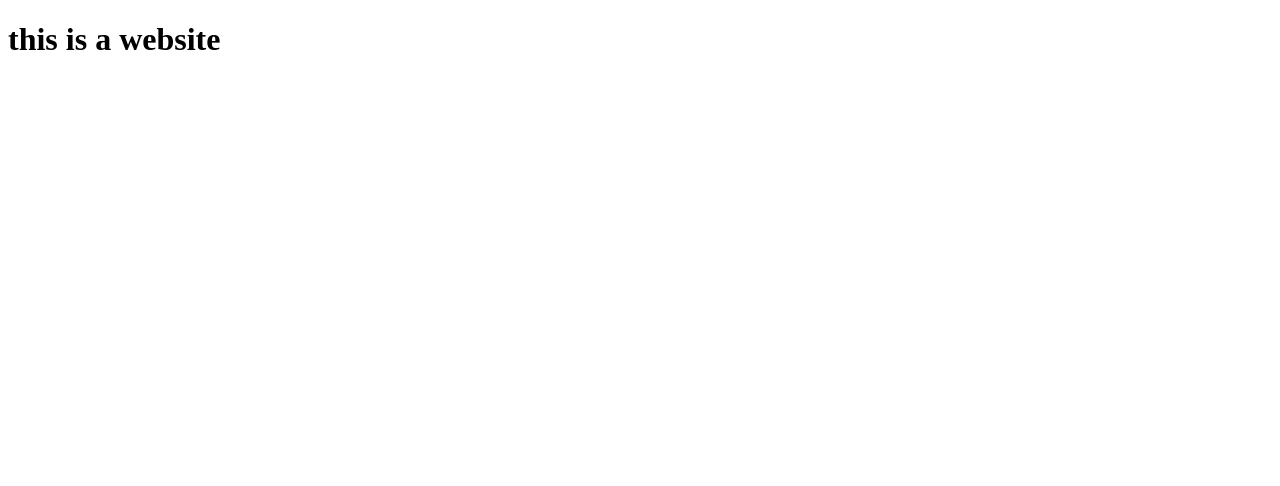
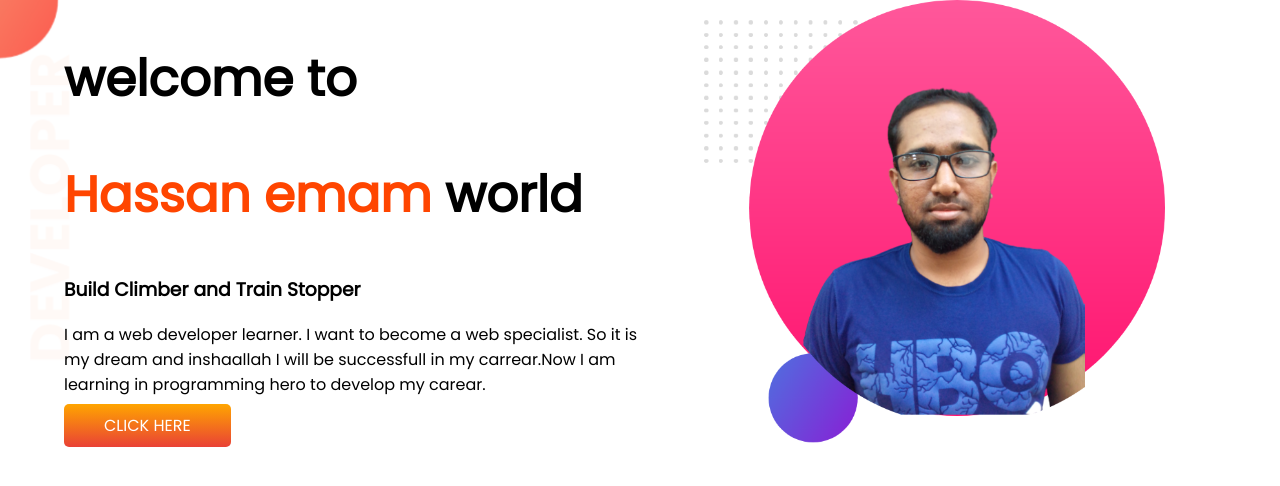
Before and after one commit to Emamhossain05/developer-portfolio, a plain HTML site: page index.html in a window 1280 px wide. Drawn offline with Linux system fonts and the light colour scheme.

Commit message:
first one create

```diff
--- a/index.html
+++ b/index.html
@@ -1,14 +1,35 @@
 <!DOCTYPE html>
 <html lang="en">
+
 <head>
     <meta charset="UTF-8">
     <meta http-equiv="X-UA-Compatible" content="IE=edge">
     <meta name="viewport" content="width=device-width, initial-scale=1.0">
     <title>Emam portfolio website</title>
+    <link rel="preconnect" href="https://fonts.googleapis.com">
+    <link rel="preconnect" href="https://fonts.gstatic.com" crossorigin>
+    <link href="https://fonts.googleapis.com/css2?family=Poppins&display=swap" rel="stylesheet">
     <link rel="stylesheet" href="style.css">
 </head>
+
 <body>
-    <h1>this is a website</h1>
+    <section class="banner-one">
+        <div class="half-part">
+            <h1>welcome to</h1>
+            <h1><span class="orng-c">Hassan emam</span> world</h1>
+            <h3>Build Climber and Train Stopper</h3>
+            <p>I am a web developer learner. I want to become a web specialist. So it is my dream and inshaallah I will
+                be
+                successfull in my carrear.Now I am learning in programming hero to develop my carear.</p>
+            <a class="btn-one" href="www.facebook.com" target="-blank">click here</a>
+        </div>
+
+        <div class="half-part">
+            <img src="images/emm.png" alt="">
+        </div>
+    </section>
+
 
 </body>
+
 </html>
--- a/style.css
+++ b/style.css
@@ -0,0 +1,39 @@
+body{
+    font-family: 'Poppins', sans-serif;
+    margin: 0;
+    padding: 0;
+}
+h1{
+    font-size: 50px;
+}
+.orng-c{
+    color: orangered;
+}
+section{
+    display: flex;
+}
+.banner-one{
+    background-image: url(images/top-banner.png);
+    background-repeat: no-repeat;
+}
+.half-part{
+    width:50%;
+    padding-left: 5%;
+}
+.half-part img{
+width: 80%;
+}
+.btn-one{
+    text-decoration: none;
+    color: white;
+    background-image: linear-gradient(orange,rgba(231, 44, 31, 0.897));
+    text-transform: uppercase;
+    padding: 10px 40px;
+    border-radius: 5px;
+}
+.btn-one:hover{
+    background-color: whitesmoke;
+    color: orangered;
+    font-weight: 700;
+
+}
```
Also changed, not shown: images/EM03-removebg-preview.png (added), images/New Project.png (added), images/dream-bg.png (added), images/emm.png (added), images/exp-bg.png (added), images/jhankar.png (added), images/jhankar2.png (added), images/my-bg.png (added), images/my-bg2.png (added), images/top-banner.png (added), 8 other files.
